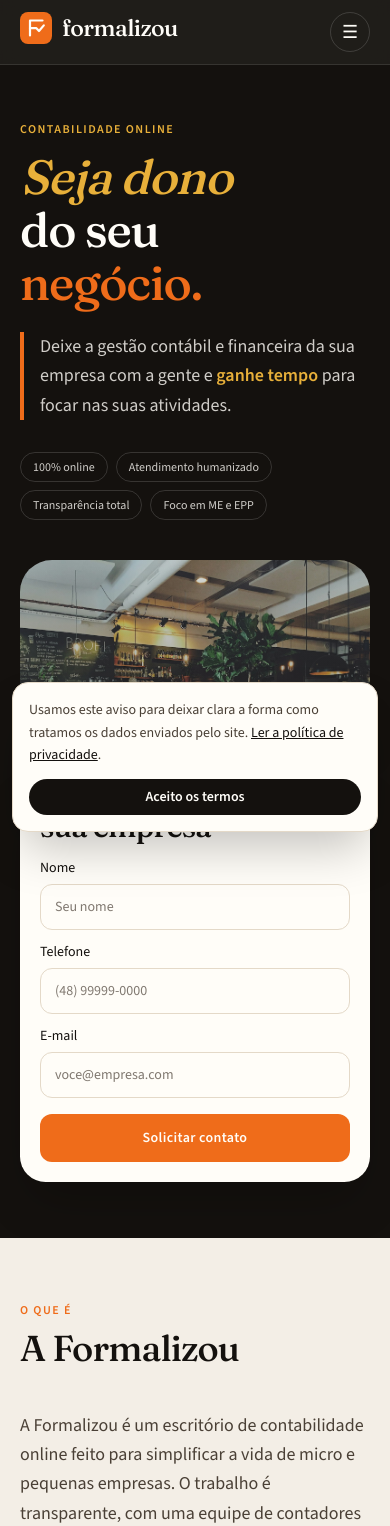
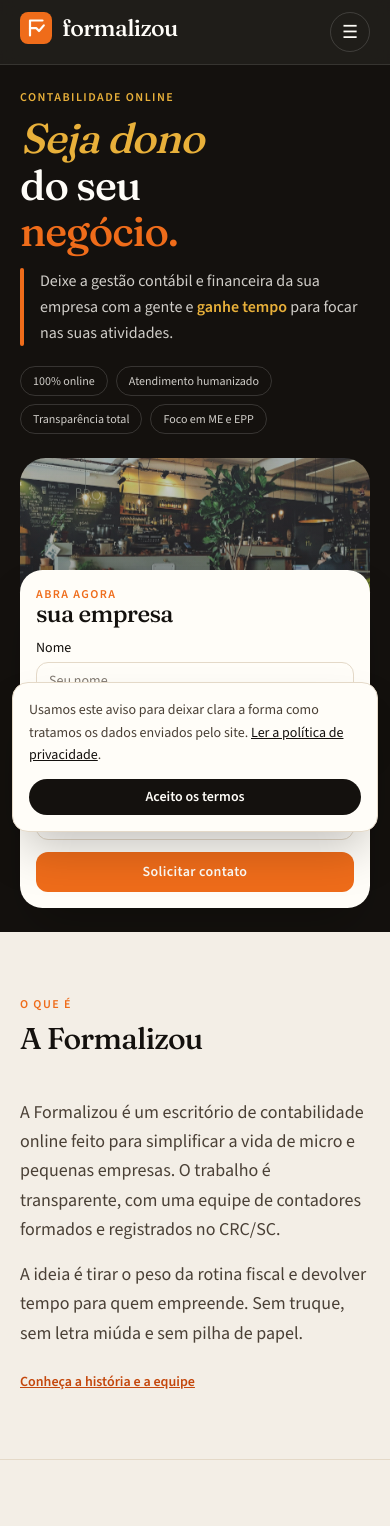
Before and after one commit to betows/formalizou, a Next.js app: page / in a window 390 px wide. Shown: the top 1526 px of the page. Built offline with nearby package versions, Linux system fonts and the light colour scheme.

Commit message:
feat: fit the hero on smaller screens and center plan dialogs
Remove the revenue fee tables, pull the contact card up, and add a slow photo drift so the page moves without a generic fade-in.

```diff
--- a/src/app/globals.css
+++ b/src/app/globals.css
@@ -56,10 +56,33 @@ body {
   overflow: hidden;
 }
 
-@keyframes rise {
+dialog.plan-dialog {
+  position: fixed;
+  top: 50%;
+  left: 50%;
+  margin: 0;
+  max-height: min(85dvh, 40rem);
+  overflow: auto;
+  transform: translate(-50%, -50%);
+}
+
+@keyframes hero-drift {
+  from {
+    transform: scale(1.05) translate3d(0, 0, 0);
+  }
+  to {
+    transform: scale(1.12) translate3d(-2%, -1.5%, 0);
+  }
+}
+
+.hero-photo {
+  animation: hero-drift 22s ease-in-out alternate infinite;
+}
+
+@keyframes card-in {
   from {
     opacity: 0;
-    transform: translateY(14px);
+    transform: translateY(16px);
   }
   to {
     opacity: 1;
@@ -67,12 +90,22 @@ body {
   }
 }
 
-.rise {
-  animation: rise 0.7s ease both;
+.hero-card {
+  animation: card-in 0.7s 0.15s ease both;
 }
 
-.rise-delay {
-  animation-delay: 0.12s;
+@keyframes accent-grow {
+  from {
+    transform: scaleY(0);
+  }
+  to {
+    transform: scaleY(1);
+  }
+}
+
+.accent-bar {
+  transform-origin: top;
+  animation: accent-grow 0.55s 0.12s ease both;
 }
 
 @media (prefers-reduced-motion: reduce) {
@@ -80,8 +113,9 @@ body {
     scroll-behavior: auto;
   }
 
-  .rise,
-  .rise-delay {
+  .hero-photo,
+  .hero-card,
+  .accent-bar {
     animation: none;
   }
 
--- a/src/app/page.tsx
+++ b/src/app/page.tsx
@@ -13,19 +13,22 @@ export default function HomePage() {
   return (
     <>
       <section className="relative overflow-hidden bg-ink text-cream">
-        <div className="mx-auto grid max-w-6xl items-center gap-10 px-5 py-14 lg:grid-cols-[1.05fr_0.95fr] lg:py-20">
-          <div className="rise">
+        <div className="mx-auto grid max-w-6xl items-start gap-6 px-5 py-6 sm:py-8 lg:grid-cols-[1.05fr_0.9fr] lg:items-center lg:gap-8 lg:py-6 xl:py-12">
+          <div>
             <p className="text-xs font-semibold uppercase tracking-[0.12em] text-amber">Contabilidade online</p>
-            <h1 className="mt-4 font-display text-5xl leading-[1.02] md:text-[4.25rem]">
+            <h1 className="mt-3 font-display text-[2.6rem] leading-[1.02] sm:text-5xl lg:text-[3.15rem] xl:text-[3.6rem]">
               <span className="italic text-amber">Seja dono</span>
               <span className="mt-1 block">do seu</span>
               <span className="mt-1 block text-orange">negócio.</span>
             </h1>
-            <p className="mt-6 max-w-xl border-l-4 border-orange pl-4 text-lg leading-relaxed text-cream/80">
-              Deixe a gestão contábil e financeira da sua empresa com a gente e{" "}
-              <strong className="font-semibold text-amber">ganhe tempo</strong> para focar nas suas atividades.
-            </p>
-            <div className="mt-8 flex flex-wrap gap-2">
+            <div className="mt-4 flex max-w-xl gap-4 lg:mt-5">
+              <span className="accent-bar w-1 shrink-0 rounded-full bg-orange" aria-hidden="true" />
+              <p className="text-base leading-relaxed text-cream/80 lg:text-lg">
+                Deixe a gestão contábil e financeira da sua empresa com a gente e{" "}
+                <strong className="font-semibold text-amber">ganhe tempo</strong> para focar nas suas atividades.
+              </p>
+            </div>
+            <div className="mt-5 flex flex-wrap gap-2">
               {badges.map((badge) => (
                 <span key={badge} className="rounded-full border border-white/15 px-3 py-1.5 text-xs text-cream/80">
                   {badge}
@@ -33,22 +36,22 @@ export default function HomePage() {
               ))}
             </div>
           </div>
-          <div className="rise rise-delay relative">
-            <div className="relative min-h-[280px] overflow-hidden rounded-[2rem] md:min-h-[420px]">
+          <div className="relative">
+            <div className="relative h-44 overflow-hidden rounded-[1.6rem] sm:h-52 lg:h-56 xl:h-72">
               <Image
                 src="/images/hero.jpg"
                 alt="Balcão de um café, o tipo de negócio que a Formalizou ajuda a formalizar"
                 fill
                 priority
-                className="object-cover"
-                sizes="(min-width: 1024px) 520px, 100vw"
+                className="hero-photo object-cover"
+                sizes="(min-width: 1024px) 480px, 100vw"
               />
-              <div className="absolute inset-0 bg-gradient-to-t from-ink/50 to-transparent" />
+              <div className="absolute inset-0 bg-gradient-to-t from-ink/45 to-transparent" />
             </div>
-            <div className="relative z-10 -mt-16 ml-auto w-[min(100%,24rem)] rounded-[1.6rem] bg-cream p-5 text-ink shadow-2xl md:-mt-28">
+            <div className="hero-card relative z-10 -mt-16 ml-auto w-[min(100%,22rem)] rounded-[1.4rem] bg-cream p-4 text-ink shadow-2xl sm:-mt-24 lg:-mt-32 xl:-mt-28">
               <p className="text-xs font-semibold uppercase tracking-[0.12em] text-orange">Abra agora</p>
-              <p className="font-display text-3xl leading-none">sua empresa</p>
-              <div className="mt-4">
+              <p className="font-display text-2xl leading-none">sua empresa</p>
+              <div className="mt-3">
                 <ContactForm variant="compact" idPrefix="hero" />
               </div>
             </div>
@@ -59,7 +62,7 @@ export default function HomePage() {
       <section className="mx-auto grid max-w-6xl gap-10 px-5 py-16 md:grid-cols-[0.9fr_1.1fr] md:py-24">
         <div>
           <p className="text-xs font-semibold uppercase tracking-[0.12em] text-orange">O que é</p>
-          <h2 className="mt-2 font-display text-4xl leading-tight md:text-5xl">A Formalizou</h2>
+          <h2 className="mt-2 font-display text-3xl leading-tight sm:text-4xl md:text-5xl">A Formalizou</h2>
         </div>
         <div className="text-lg leading-relaxed text-ink-soft">
           <p>
@@ -78,7 +81,7 @@ export default function HomePage() {
         <div className="mx-auto max-w-6xl px-5 py-16 md:py-24">
           <div className="max-w-2xl">
             <p className="text-xs font-semibold uppercase tracking-[0.12em] text-orange">Nossos planos</p>
-            <h2 className="mt-2 font-display text-4xl leading-tight md:text-5xl">Escolha o plano e abra só o que importa</h2>
+            <h2 className="mt-2 font-display text-3xl leading-tight sm:text-4xl md:text-5xl">Escolha o plano e abra só o que importa</h2>
             <p className="mt-4 text-lg text-ink-soft">
               Especialistas cuidam da contabilidade com atendimento humano. O comparativo fica aberto. Os detalhes de cada plano abrem um de cada vez.
             </p>
@@ -87,9 +90,9 @@ export default function HomePage() {
             <PlanExplorer />
           </div>
           <p className="mt-4 text-sm text-ink-soft">
-            Quer a tabela completa de honorários e os serviços fora do plano?{" "}
-            <Link href="/planos" className="font-semibold text-ink underline">
-              Ver planos e valores
+            Precisa de algo fora da mensalidade?{" "}
+            <Link href="/servicos-avulsos" className="font-semibold text-ink underline">
+              Veja os serviços avulsos
             </Link>
             .
           </p>
@@ -99,7 +102,7 @@ export default function HomePage() {
       <section id="como-funciona" className="scroll-mt-24 mx-auto max-w-6xl px-5 py-16 md:py-24">
         <div className="mb-8 max-w-2xl">
           <p className="text-xs font-semibold uppercase tracking-[0.12em] text-orange">Como funciona</p>
-          <h2 className="mt-2 font-display text-4xl leading-tight md:text-5xl">Três passos, um de cada vez</h2>
+          <h2 className="mt-2 font-display text-3xl leading-tight sm:text-4xl md:text-5xl">Três passos, um de cada vez</h2>
         </div>
         <HowItWorks />
       </section>
@@ -108,7 +111,7 @@ export default function HomePage() {
         <div className="mx-auto grid max-w-6xl gap-8 px-5 py-16 md:grid-cols-[0.8fr_1.2fr] md:py-24">
           <div>
             <p className="text-xs font-semibold uppercase tracking-[0.12em] text-orange">Ainda com dúvidas?</p>
-            <h2 className="mt-2 font-display text-4xl leading-tight md:text-5xl">Perguntas frequentes</h2>
+            <h2 className="mt-2 font-display text-3xl leading-tight sm:text-4xl md:text-5xl">Perguntas frequentes</h2>
             <p className="mt-4 text-ink-soft">
               Clique em uma pergunta para ler a resposta. Clique de novo para fechar. As outras permanecem fechadas.
             </p>
@@ -123,7 +126,7 @@ export default function HomePage() {
       <section id="clientes" className="scroll-mt-24 mx-auto max-w-6xl px-5 py-16 md:py-24">
         <div className="mb-8">
           <p className="text-xs font-semibold uppercase tracking-[0.12em] text-orange">Clientes</p>
-          <h2 className="mt-2 font-display text-4xl leading-tight md:text-5xl">Quem já deixou a contabilidade com a gente</h2>
+          <h2 className="mt-2 max-w-3xl font-display text-3xl leading-tight sm:text-4xl md:text-5xl">Quem já deixou a contabilidade com a gente</h2>
         </div>
         <Testimonials />
       </section>
@@ -134,13 +137,13 @@ export default function HomePage() {
             src="/images/workspace.jpg"
             alt="Mesa de trabalho com notebook, onde a rotina contábil acontece online"
             fill
-            className="object-cover"
+            className="hero-photo object-cover"
             sizes="(min-width: 768px) 50vw, 100vw"
           />
         </div>
         <div className="rounded-[2rem] bg-ink p-6 text-cream md:p-8">
           <p className="text-xs font-semibold uppercase tracking-[0.12em] text-amber">Vamos conversar?</p>
-          <h2 className="mt-2 font-display text-4xl">Conte o momento da sua empresa</h2>
+          <h2 className="mt-2 font-display text-3xl leading-tight sm:text-4xl">Conte o momento da sua empresa</h2>
           <p className="mt-3 text-sm text-cream/70">
             O formulário monta a mensagem e abre o WhatsApp da Formalizou. Nada fica salvo neste site.
           </p>
--- a/src/components/contact-form.tsx
+++ b/src/components/contact-form.tsx
@@ -113,12 +113,14 @@ export function ContactForm({
     );
   }
 
-  const inputClass =
-    "w-full rounded-xl border border-line bg-cream px-3.5 py-3 text-sm text-ink outline-none placeholder:text-ink-soft/70";
+  const compact = variant === "compact";
+  const inputClass = compact
+    ? "w-full rounded-xl border border-line bg-cream px-3 py-2 text-sm text-ink outline-none placeholder:text-ink-soft/70"
+    : "w-full rounded-xl border border-line bg-cream px-3.5 py-3 text-sm text-ink outline-none placeholder:text-ink-soft/70";
 
   return (
-    <form onSubmit={onSubmit} noValidate className="grid gap-3">
-      <Field label="Nome" id={`${base}-nome`} error={errors.nome}>
+    <form onSubmit={onSubmit} noValidate className={compact ? "grid gap-2" : "grid gap-3"}>
+      <Field label="Nome" id={`${base}-nome`} error={errors.nome} compact={compact}>
         <input
           id={`${base}-nome`}
           name="nome"
@@ -129,7 +131,7 @@ export function ContactForm({
           placeholder="Seu nome"
         />
       </Field>
-      <Field label="Telefone" id={`${base}-telefone`} error={errors.telefone}>
+      <Field label="Telefone" id={`${base}-telefone`} error={errors.telefone} compact={compact}>
         <input
           id={`${base}-telefone`}
           name="telefone"
@@ -141,7 +143,7 @@ export function ContactForm({
           placeholder="(48) 99999-0000"
         />
       </Field>
-      <Field label="E-mail" id={`${base}-email`} error={errors.email}>
+      <Field label="E-mail" id={`${base}-email`} error={errors.email} compact={compact}>
         <input
           id={`${base}-email`}
           name="email"
@@ -204,7 +206,7 @@ export function ContactForm({
       ) : null}
       <button
         type="submit"
-        className="mt-1 rounded-xl bg-orange px-4 py-3.5 text-sm font-semibold tracking-wide text-cream transition hover:bg-orange-deep"
+        className={`mt-1 rounded-xl bg-orange px-4 text-sm font-semibold tracking-wide text-cream transition hover:bg-orange-deep ${compact ? "py-2.5" : "py-3.5"}`}
       >
         {variant === "compact" ? "Solicitar contato" : "Chamar no WhatsApp"}
       </button>
@@ -216,15 +218,17 @@ function Field({
   label,
   id,
   error,
+  compact = false,
   children,
 }: {
   label: string;
   id: string;
   error?: string;
+  compact?: boolean;
   children: ReactNode;
 }) {
   return (
-    <label htmlFor={id} className="grid gap-1.5 text-sm">
+    <label htmlFor={id} className={`grid text-sm ${compact ? "gap-1" : "gap-1.5"}`}>
       <span className="font-medium">{label}</span>
       {children}
       {error ? <span className="text-xs text-orange-deep">{error}</span> : null}
--- a/src/components/page-hero.tsx
+++ b/src/components/page-hero.tsx
@@ -9,9 +9,9 @@ export function PageHero({
 }) {
   return (
     <section className="border-b border-white/10 bg-ink text-cream">
-      <div className="mx-auto max-w-6xl px-5 py-14 md:py-20">
+      <div className="mx-auto max-w-6xl px-5 py-10 md:py-16">
         <p className="text-xs font-semibold uppercase tracking-[0.12em] text-amber">{eyebrow}</p>
-        <h1 className="mt-3 max-w-3xl font-display text-4xl leading-[1.05] tracking-tight md:text-6xl">
+        <h1 className="mt-3 max-w-3xl font-display text-3xl leading-[1.05] tracking-tight sm:text-4xl md:text-6xl">
           {title}
         </h1>
         <p className="mt-5 max-w-2xl text-lg leading-relaxed text-cream/75">{lede}</p>
--- a/src/components/site-header.tsx
+++ b/src/components/site-header.tsx
@@ -35,11 +35,11 @@ export function SiteHeader() {
 
   return (
     <header className="sticky top-0 z-40 border-b border-white/10 bg-ink/95 text-cream backdrop-blur">
-      <div className="mx-auto flex max-w-6xl items-center justify-between gap-8 px-5 py-3">
+      <div className="mx-auto flex max-w-6xl items-center justify-between gap-4 px-5 py-3">
         <Link href="/" aria-label="Formalizou, página inicial" onClick={close}>
           <Logo />
         </Link>
-        <nav className="hidden items-center gap-6 lg:flex" aria-label="Principal">
+        <nav className="hidden items-center gap-4 xl:gap-6 lg:flex" aria-label="Principal">
           <Link href="/a-formalizou" className={navClass(pathname === "/a-formalizou")}>
             A Formalizou
           </Link>
--- a/src/components/whatsapp-button.tsx
+++ b/src/components/whatsapp-button.tsx
@@ -6,7 +6,7 @@ export function WhatsAppButton() {
       href={WHATSAPP_URL}
       target="_blank"
       rel="noreferrer"
-      className="fixed bottom-24 right-4 z-40 inline-flex items-center gap-2 rounded-full bg-[#1c7a4a] px-4 py-3 text-sm font-semibold text-cream shadow-[0_12px_30px_-12px_rgba(20,17,14,0.7)] hover:bg-[#16633c] sm:bottom-5 sm:right-5"
+      className="fixed bottom-24 right-4 z-40 inline-flex items-center gap-2 rounded-full bg-[#1c7a4a] px-4 py-3 text-sm font-semibold text-cream shadow-[0_12px_30px_-12px_rgba(20,17,14,0.7)] hover:bg-[#16633c] sm:bottom-5 sm:left-5 sm:right-auto"
     >
       <span aria-hidden="true" className="grid h-6 w-6 place-items-center rounded-full bg-white/15 text-xs">
         W
```
Also changed, not shown: src/app/planos/page.tsx (+2 -39 lines), src/components/plan-explorer.tsx (+6 -6 lines), src/lib/content.ts (+0 -22 lines).
